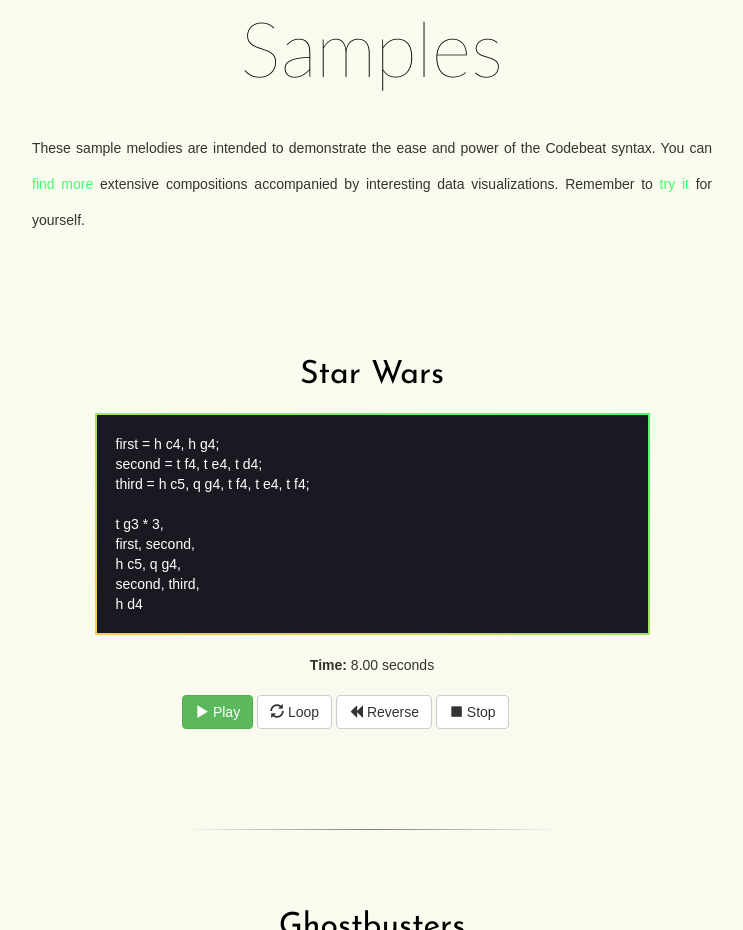
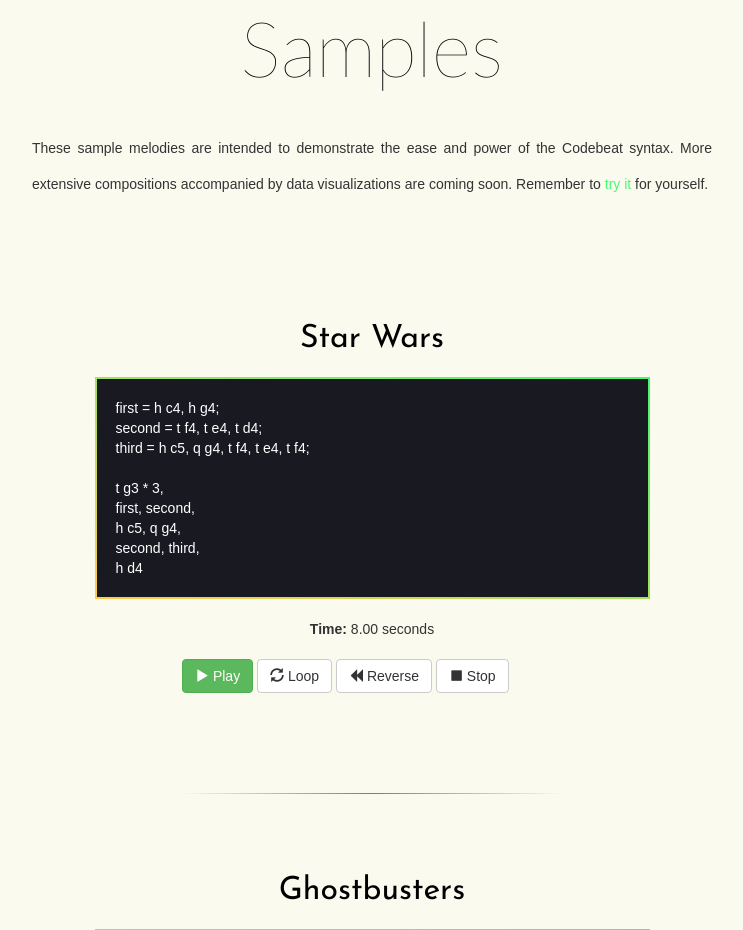
Before and after one commit to brandonmailhiot/SynthJS, a website with bundled scripts: page index.html in a window 1280 px wide. Shown: the part 820-1750 px from the top of the page, without its empty margins (268-1011 px from the left). Built offline with nearby package versions, Linux system fonts and the light colour scheme.

Commit message:
text change

```diff
--- a/index.html
+++ b/index.html
@@ -26,7 +26,7 @@
     <h2 class='section-heading'>Samples</h2>
     <p class="description">
         These sample melodies are intended to demonstrate the ease and power of the Codebeat syntax.
-        You can <a>find more</a> extensive compositions accompanied by interesting data visualizations.
+        More extensive compositions accompanied by data visualizations are coming soon.
         Remember to <a href="#write-your-own">try it</a> for yourself.
     </p>
     <div class='row'>
```
